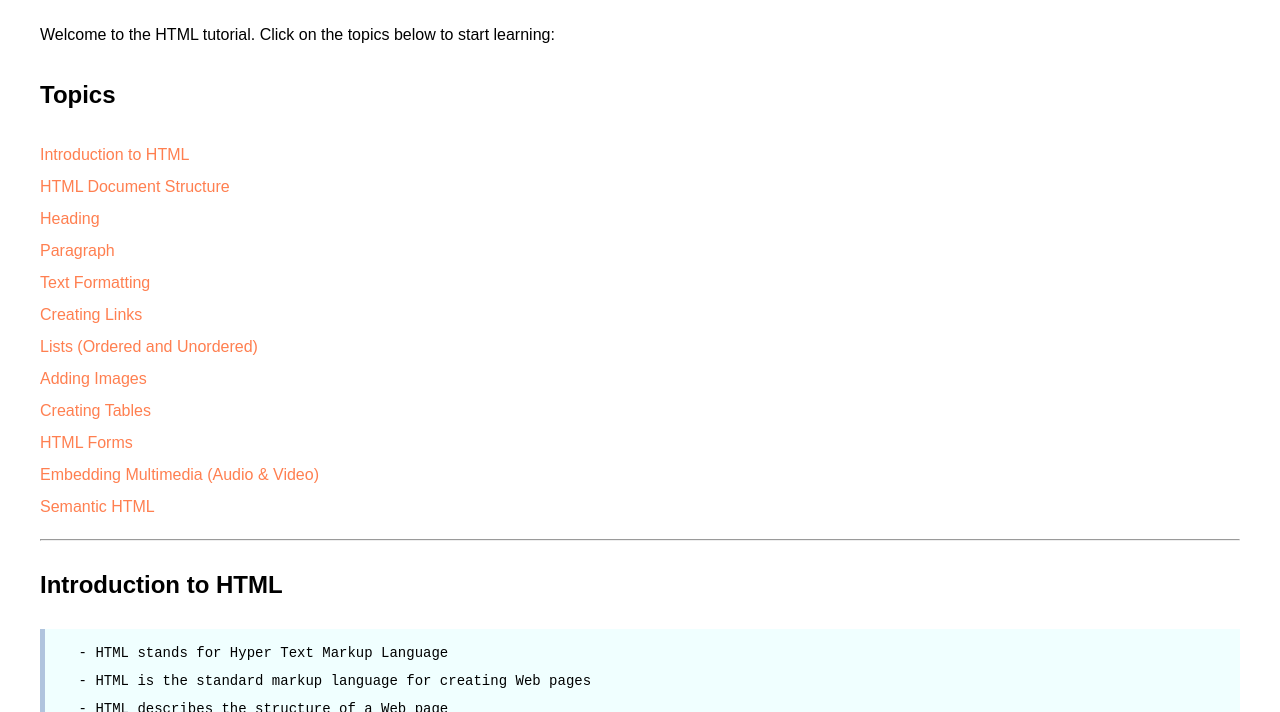
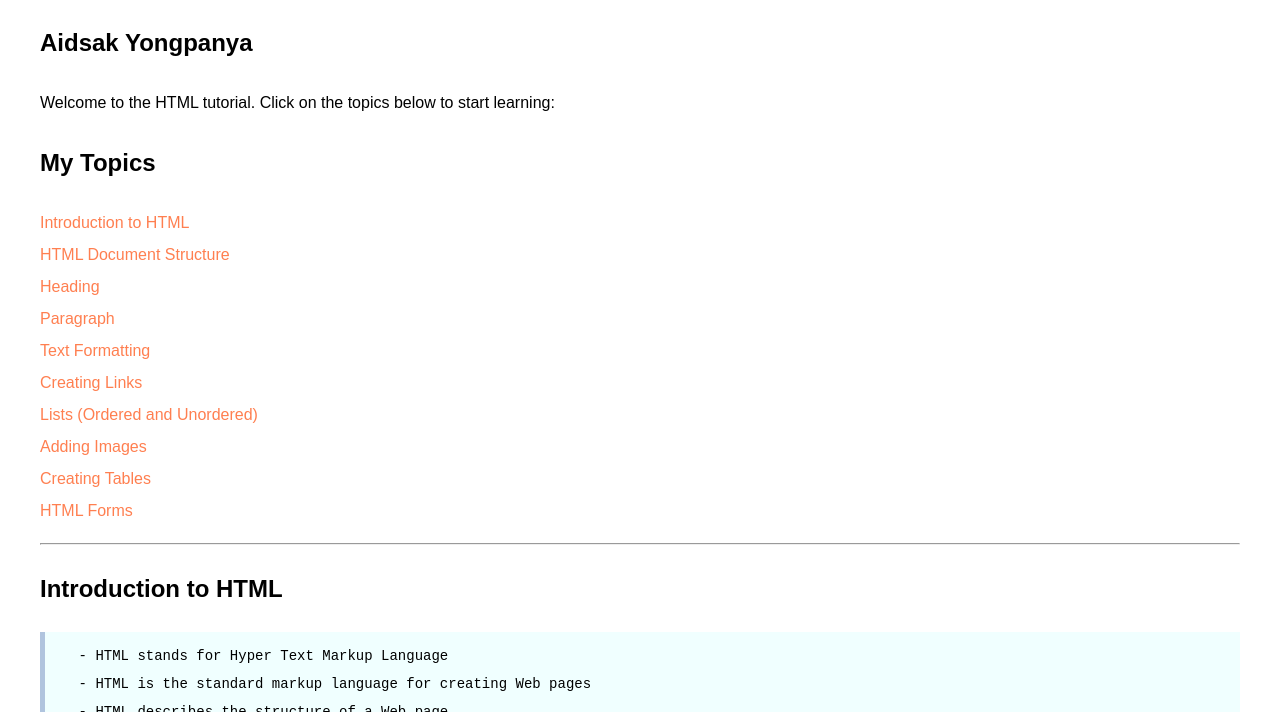
Before and after one commit to Adisak034/Eng4Com-git-intro, a plain HTML site: page index.html in a window 1280 px wide. Shown: the part 88-800 px from the top of the page. Drawn offline with Linux system fonts and the light colour scheme.

Commit message:
edit index.html

```diff
--- a/index.html
+++ b/index.html
@@ -57,9 +57,10 @@
 <body>
 <div class="container">
   <h1 >HTML Tutorial</h1>
+  <h2>Aidsak Yongpanya</h2>
   <p>Welcome to the HTML tutorial. Click on the topics below to start learning:</p>
 
-  <h2>Topics</h2>
+  <h2>My Topics</h2>
   <ul>
     <li><a href="#introduction">Introduction to HTML</a></li>
     <li><a href="#structure">HTML Document Structure</a></li>
@@ -71,8 +72,8 @@
     <li><a href="#images">Adding Images</a></li>
     <li><a href="#table">Creating Tables</a></li>
     <li><a href="#forms">HTML Forms</a></li>
-    <li><a href="#multimedia">Embedding Multimedia (Audio & Video)</a></li>
-    <li><a href="#semantic">Semantic HTML</a></li>
+
+
   </ul>
 
   <hr>
```
